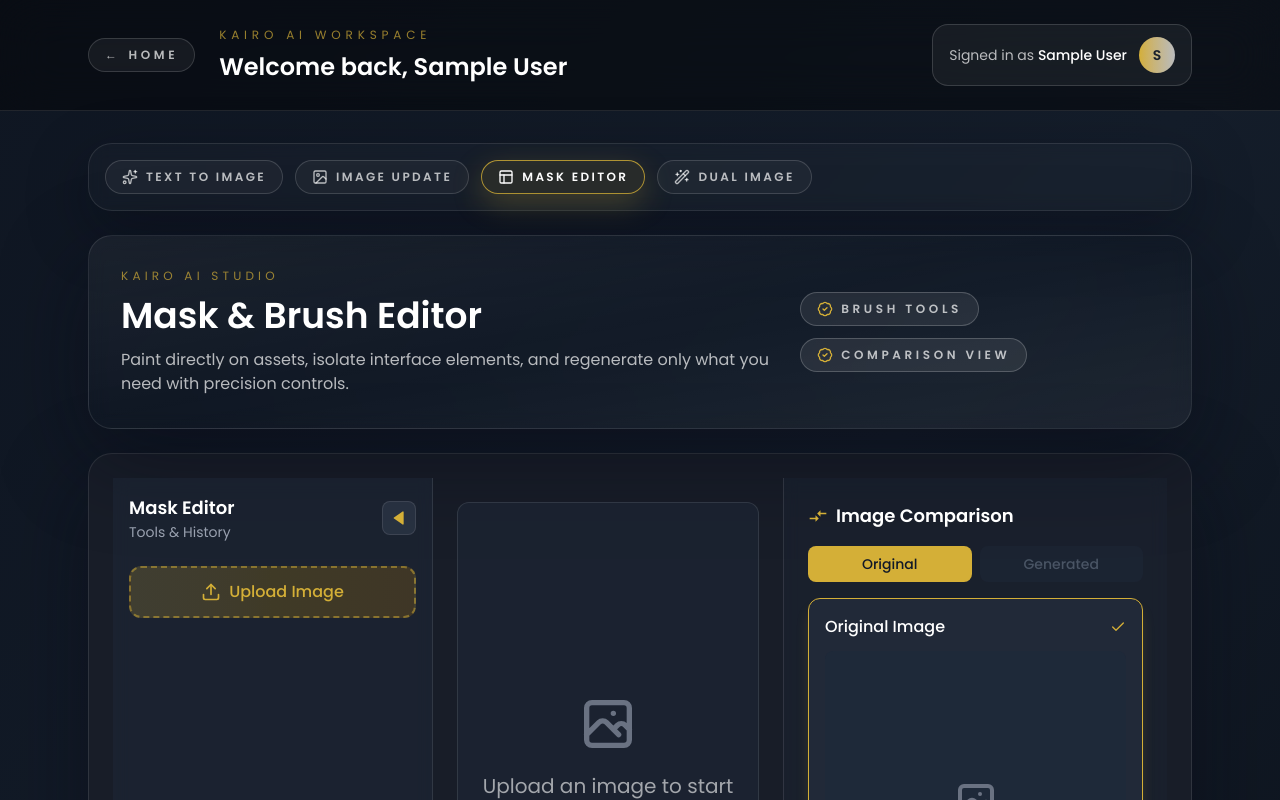
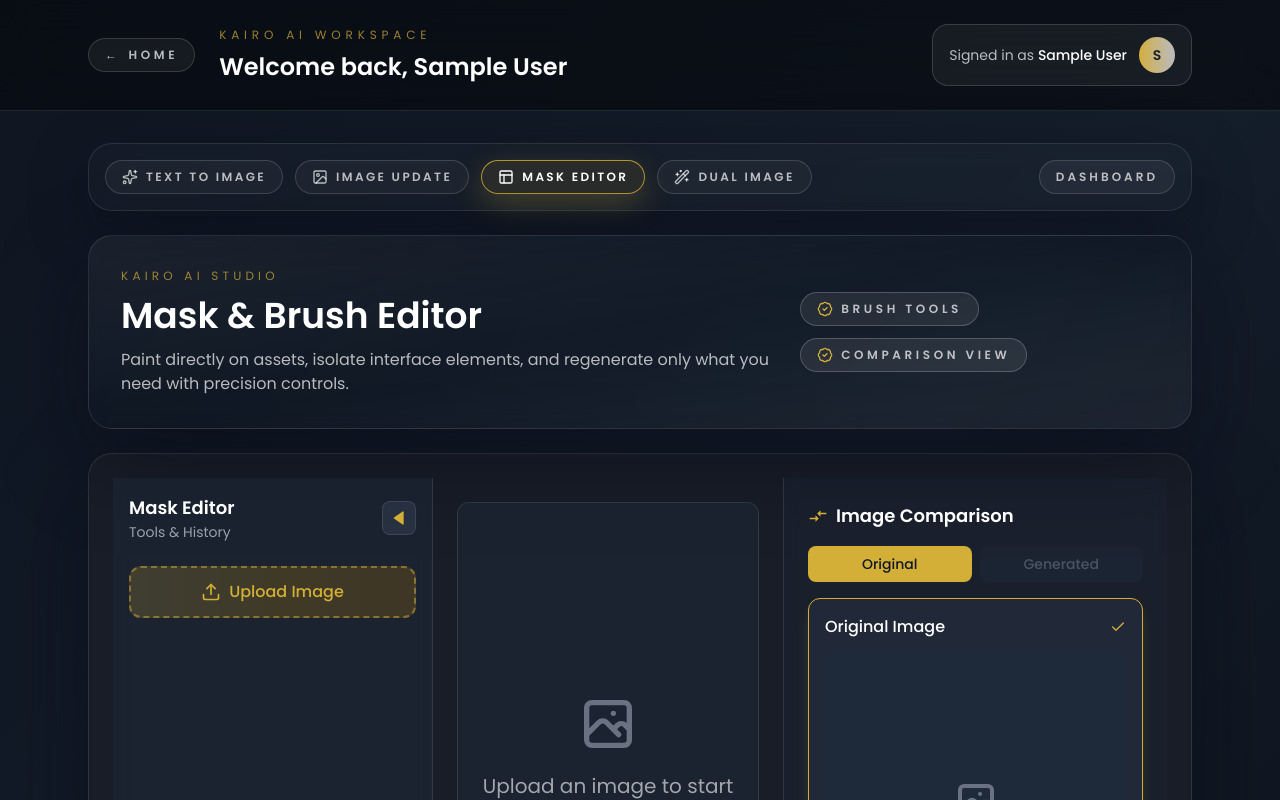
Before and after one commit to sayuru-akash/image-gen-codezela, a Next.js app: page /dashboard/edit-with-mask in a window 1280 px wide. Shown: the top 800 px of the page. Built offline with nearby package versions, Linux system fonts and the light colour scheme; no server answers; sample sign-in values are in the browser's storage.

Commit message:
feat: Add Dashboard link to navigation for improved accessibility

```diff
--- a/components/dashboard/DashboardWorkspaceNav.js
+++ b/components/dashboard/DashboardWorkspaceNav.js
@@ -58,7 +58,15 @@ export default function DashboardWorkspaceNav({ hideOverview = false }) {
 
   return (
     <div className="rounded-3xl border border-white/10 bg-white/[0.02] p-4 shadow-[0_20px_60px_rgba(6,8,20,0.35)] backdrop-blur">
-      <div className="hidden gap-3 md:flex">{renderLinks()}</div>
+      <div className="hidden items-center justify-between gap-3 md:flex">
+        <div className="flex gap-3">{renderLinks()}</div>
+        <Link
+          href="/dashboard"
+          className="inline-flex items-center gap-2 rounded-full border border-white/15 bg-white/[0.05] px-4 py-2 text-xs font-semibold uppercase tracking-[0.25em] text-white/70 transition-all duration-300 hover:border-gold/70 hover:bg-gold/10 hover:text-white"
+        >
+          Dashboard
+        </Link>
+      </div>
       <div className="md:hidden">
         <button
           type="button"
@@ -69,7 +77,16 @@ export default function DashboardWorkspaceNav({ hideOverview = false }) {
           <span aria-hidden="true">{isMobileOpen ? "−" : "+"}</span>
         </button>
         {isMobileOpen && (
-          <div className="mt-3 flex flex-col gap-2">{renderLinks("mobile")}</div>
+          <div className="mt-3 flex flex-col gap-2">
+            {renderLinks("mobile")}
+            <Link
+              href="/dashboard"
+              onClick={() => setIsMobileOpen(false)}
+              className="inline-flex items-center justify-center gap-2 rounded-full border border-white/15 bg-white/[0.05] px-4 py-2 text-xs font-semibold uppercase tracking-[0.25em] text-white/70 transition-all duration-300 hover:border-gold/70 hover:bg-gold/10 hover:text-white"
+            >
+              Dashboard
+            </Link>
+          </div>
         )}
       </div>
     </div>
```
